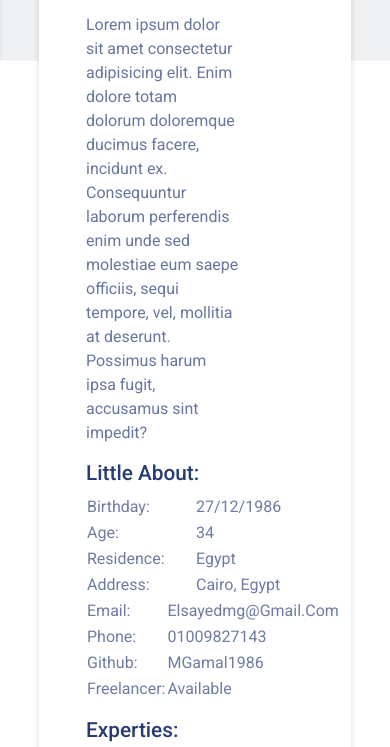
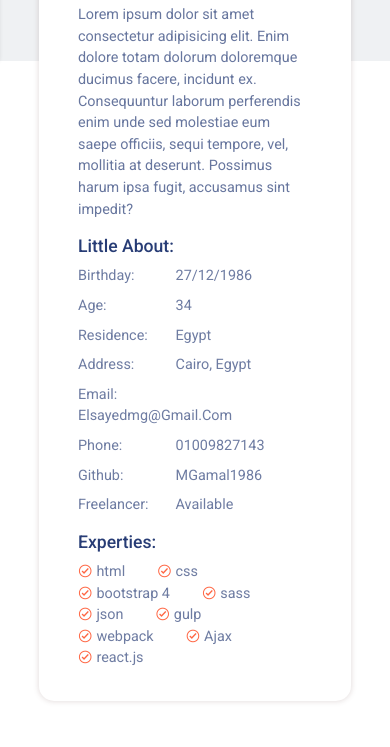
Before and after one commit to MGamal1986/Portfolio_2, a website built with webpack: page src/index.html in a window 390 px wide. Shown: the part 783-1530 px from the top of the page. Built offline with nearby package versions, Linux system fonts and the light colour scheme.

Commit message:
finish esponsive styles of about section

```diff
--- a/src/index.html
+++ b/src/index.html
@@ -36,9 +36,9 @@
 
     <!-- start main sections -->
     <!-- home section -->
-    <div class="section home-section d-flex align-items-center slide">
+    <div class="section px-4 home-section d-flex align-items-center slide">
         <div class="container">
-            <div class="row px-4 justify-content-start">
+            <div class="row justify-content-start">
                 <div class="col-md-4 add-padding">
                     <div class="image-profile">
                         <img src="./img/profile.png" alt="profile" class="img-fluid">
@@ -59,7 +59,7 @@
         </div>
     </div>
     <!-- about section -->
-    <div class="section about-section ">
+    <div class="section px-4 about-section ">
         <div class="container">
             <div class="row">
                 <div class="col">
@@ -85,7 +85,45 @@
                         </p>
                         <div class="public-info mb-3">
                             <h3 class="title-info mb-2">little about:</h3>
-                            <div class="row">
+                            <ul class="list-unstyled info row no-gutters">
+                                <div class="col-sm-6">
+                                    <li>
+                                        <span>birthday:</span>
+                                        27/12/1986
+                                    </li>
+                                    <li>
+                                        <span>age:</span>
+                                        34
+                                    </li>
+                                    <li>
+                                        <span>Residence:</span>
+                                        egypt
+                                    </li>
+                                    <li>
+                                        <span>address:</span>
+                                        cairo, egypt
+                                    </li>
+                                </div>
+                                <div class="col-sm-6">
+                                    <li>
+                                        <span>email:</span>
+                                        elsayedmg@gmail.com
+                                    </li>
+                                    <li>
+                                        <span>phone:</span>
+                                        01009827143
+                                    </li>
+                                    <li>
+                                        <span>github:</span>
+                                        MGamal1986
+                                    </li>
+                                    <li class="last">
+                                        <span>freelancer:</span>
+                                        available
+                                    </li>
+                                </div>
+                            </ul>
+                            <!-- <div class="row">
                                 <div class="col-md-6">
                                     <table class="info tabel ">
                                         <tr>
@@ -126,7 +164,7 @@
                                         </tr>
                                     </table>
                                 </div>
-                            </div>
+                            </div> -->
                         </div>
                         <div class="exp">
                             <h3 class="title-exp mb-2">experties:</h3>
--- a/src/js/components/about.js
+++ b/src/js/components/about.js
@@ -15,7 +15,8 @@ const mainSections = document.querySelectorAll('.section');
 const sectionsBtn = document.querySelectorAll('.sections');
 
 
-
+// import screen size funcion
+// import ScreenWidth from './screenWidth';
 
 
 // export main home function
--- a/src/js/components/contact.js
+++ b/src/js/components/contact.js
@@ -14,7 +14,8 @@ const mainSections = document.querySelectorAll('.section');
 // select all sections buttons
 const sectionsBtn = document.querySelectorAll('.sections');
 
-
+// import screen size funcion
+// import ScreenWidth from './screenWidth';
 
 
 // export main home function
--- a/src/js/components/home.js
+++ b/src/js/components/home.js
@@ -28,16 +28,15 @@ let options = {
     backDelay: 5000,
     backSpeed: 45
 }
-
+// import screen size funcion
+// import ScreenWidth from './screenWidth';
 
 // export main home function
 export default function Home() {
-
     // initiate a new instance of typed component with the predefined options
     const typed = new Typed(mainTitle, options);
     // get screen width
     let screenSize = window.innerWidth;
-    // console.log(screenSize);
     // create instance of sliding class
     if (screenSize <= 768) {
         let homeSider = new Sliding(homeBtn, homeSection, 'slide', mainSections, sectionsBtn, {
--- a/src/js/components/portfolio.js
+++ b/src/js/components/portfolio.js
@@ -17,7 +17,8 @@ const sectionsBtn = document.querySelectorAll('.sections');
 // select all lines between sections buttons
 const lines = document.querySelectorAll('.btn-sections .line');
 
-
+// import screen size funcion
+// import ScreenWidth from './screenWidth';
 
 // export main home function
 export default function Home() {
--- a/src/js/components/slidingSection.js
+++ b/src/js/components/slidingSection.js
@@ -34,8 +34,9 @@ export class Sliding {
                     element.classList.remove(this.class);
                 })
                 this.element.classList.toggle(this.class);
+                this.block.classList.toggle(this.class);
                 window.scrollTo({
-                    top: this.block.offsetTop,
+                    top: `${this.block.offsetTop - 40}`,
                     left: 0,
                     behavior: 'smooth'
                 })
--- a/src/scss/imports/_about.scss
+++ b/src/scss/imports/_about.scss
@@ -1,7 +1,6 @@
 .about-section {
     @extend .main_section;
     overflow-y: visible;
-    padding: 2rem;
 
     .about-content {
         .about-title {
@@ -59,13 +58,23 @@
             }
 
             .info {
-                width: 100%;
                 text-transform: capitalize;
                 color: rgba($mainTitleColor, 0.67);
                 font-weight: 400;
+                margin: 0;
 
-                td {
-                    width: 50%;
+                li {
+                    margin-bottom: 0.5rem;
+
+                    &.last {
+                        margin-bottom: 0;
+                    }
+
+                    span {
+                        margin-right: 0.25rem;
+                        width: 90px;
+                        display: inline-block;
+                    }
                 }
             }
         }
@@ -79,8 +88,12 @@
             }
 
             .list {
+                display: flex;
+                justify-content: flex-start;
+                flex-flow: row wrap;
+
                 li {
-                    display: inline-block;
+                    // display: inline-block;
                     color: rgba($mainTitleColor, 0.67);
                     margin-right: 2rem;
 
--- a/src/scss/imports/_placeholders.scss
+++ b/src/scss/imports/_placeholders.scss
@@ -6,7 +6,7 @@
 .main_section {
     position: absolute;
     z-index: 5;
-    padding: 1rem 0;
+    padding: 2rem 0;
     background: #fff;
     box-shadow: 0 0 5px 1px rgba(122, 88, 88, 0.18);
     overflow: hidden;
@@ -34,6 +34,7 @@
         transform: translate(-50%, 0);
         width: 80%;
         height: auto;
+        // height: 80vh;
         opacity: 1;
         margin-bottom: 5rem;
     }
--- a/src/scss/imports/_responsive.scss
+++ b/src/scss/imports/_responsive.scss
@@ -22,6 +22,48 @@
             .prief {
                 font-size: 1rem;
                 line-height: 1.2;
+            }
+        }
+    }
+
+    .about-section {
+        .about-content {
+            .about-title {
+                i {
+                    font-size: 1rem;
+                }
+
+                span {
+                    font-size: 1.4rem
+                }
+            }
+
+            .slogan {
+                font-size: 0.8rem;
+            }
+
+            .about-description {
+                width: 100%;
+            }
+
+            .public-info {
+                .title-info {
+                    font-size: 1.1rem;
+                }
+
+                .info {
+                    font-size: 0.9rem;
+                }
+            }
+
+            .exp {
+                .title-exp {
+                    font-size: 1.1rem;
+                }
+
+                .list {
+                    font-size: 0.9rem;
+                }
             }
         }
     }
@@ -55,10 +97,15 @@
             }
         }
     }
+
+    // about section styles
+    // .about-section {}
 }
 
 // Extra Small screen from 500px to 576px (ex: large smart phone )
 @include mQ_xs {
+
+    // home section styles
     .home-section {
         .add-padding {
             padding: 2rem 3rem;
@@ -73,6 +120,15 @@
             .prief {
                 font-size: 0.9rem;
                 line-height: 1.3;
+            }
+        }
+    }
+
+    // about section styles
+    .about-section {
+        .about-content {
+            .about-description {
+                font-size: 0.9rem;
             }
         }
     }
```
Also changed, not shown: src/js/components/hoverBtn.js (deleted, +0 -22 lines), src/js/components/screenWidth.js (added, +30 -0 lines).
